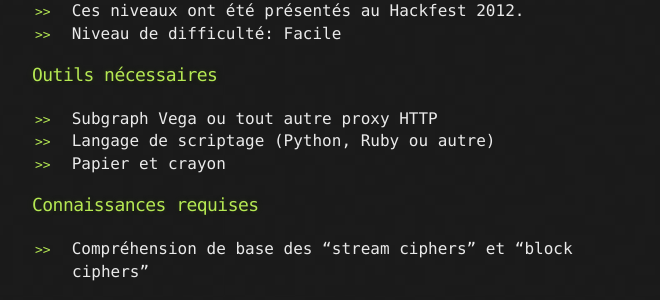
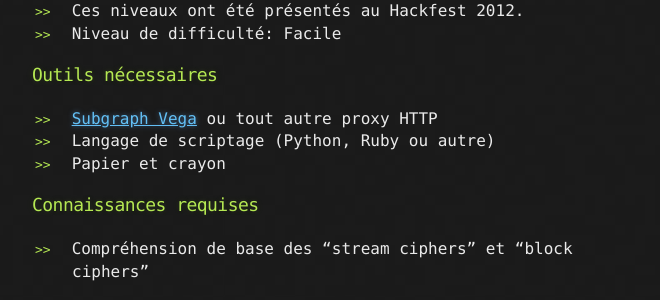
Before and after one commit to montrehack/montrehack.github.com, a Jekyll site: the page built from index.md, in a window 1280 px wide and 900 px high, scrolled down 1681 px. Shown: the part 151-451 px from the top of the window, without its empty margins (308-968 px from the left). Built offline with Jekyll 4.4.1, drawn with Linux system fonts in a browser that asks for light colours; Markdown is read by kramdown in place of the engine named in the settings; comment, search, counter and statistics services are not loaded; part of the change alters nothing that is shown.

```diff
--- a/index.md
+++ b/index.md
@@ -37,7 +37,7 @@ Pour ce mois ci, la cible sera un site web de pâtissiers mafieux (Anonymousse).
 * Niveau de difficulté: Facile
 
 ### Outils nécessaires
-* Subgraph Vega ou tout autre proxy HTTP
+* [Subgraph Vega](http://http://subgraph.com) ou tout autre proxy HTTP
 * Langage de scriptage (Python, Ruby ou autre)
 * Papier et crayon
 
```
